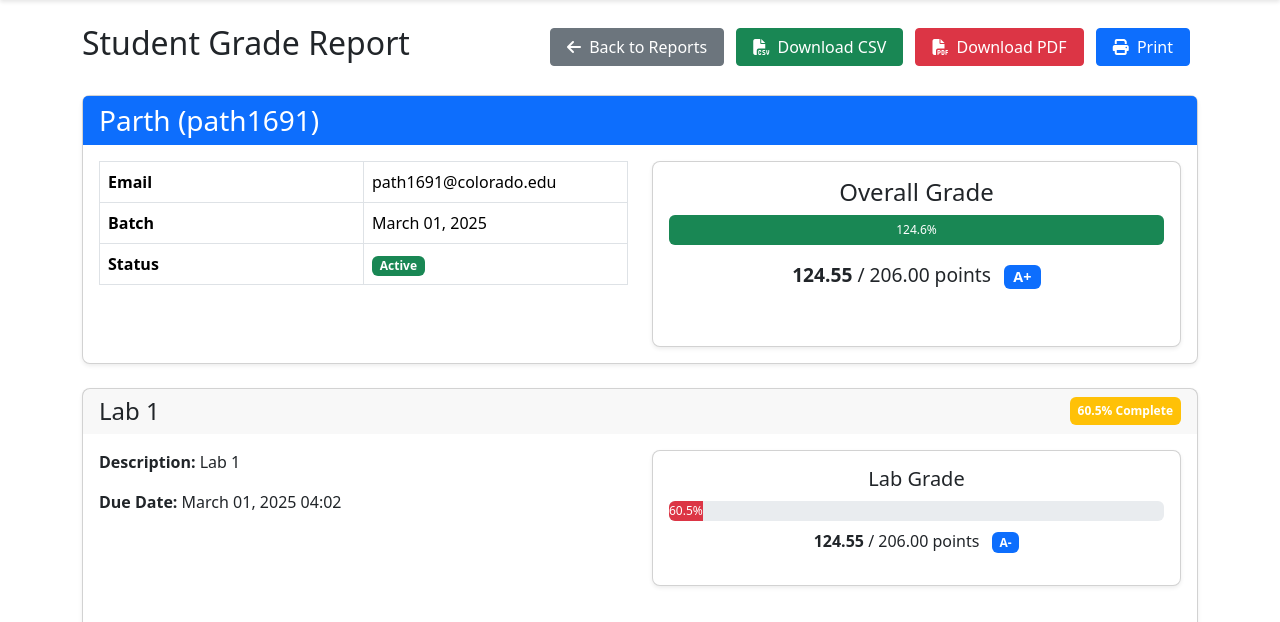
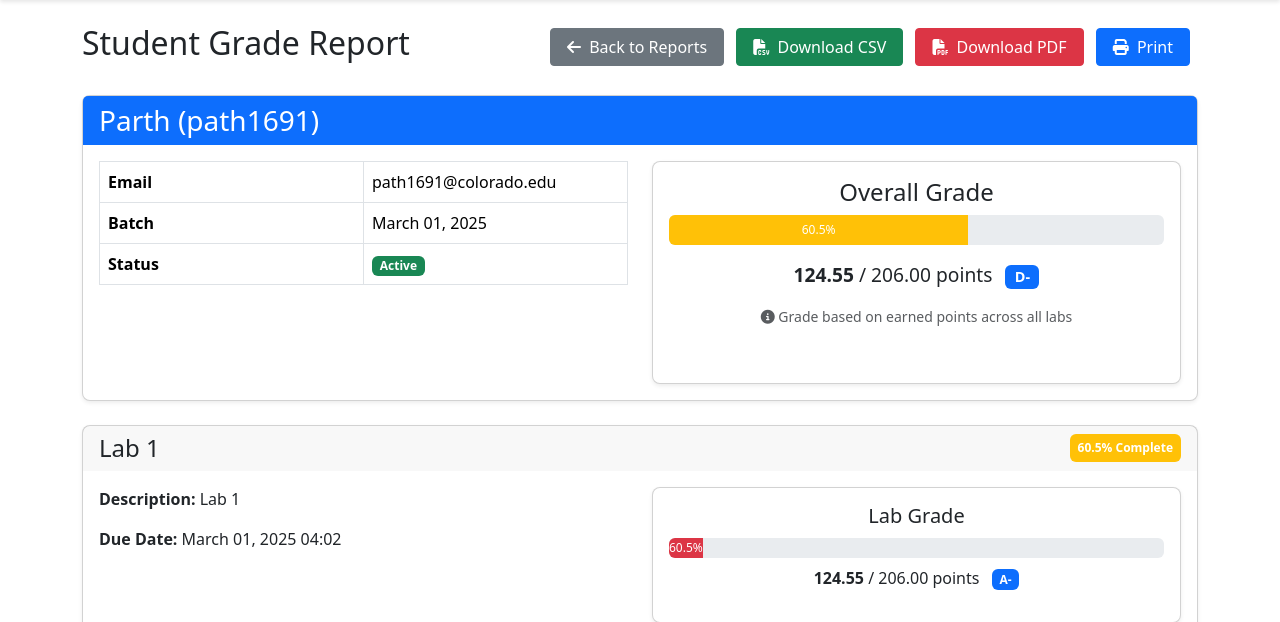
Before and after one commit to parthishere/ESD-Grading, a Django app: page /reports/grades/ in a window 1280 px wide. Shown: the part 57-679 px from the top of the page. Run offline with Django 5.2, Linux system fonts and the light colour scheme; a user stored in the database is signed in; data comes from the database, SQL or seed files in the repository; both versions use the stored data as it was after the commit.

Commit message:
everything works as expected some things still not working like bar graph in report page

```diff
--- a/labs/models.py
+++ b/labs/models.py
@@ -383,8 +383,12 @@ class Student(models.Model):
         earned_points = Decimal('0')
 
         for lab in labs:
-            total_points += lab.total_points
-            earned_points += lab.get_student_score(self)
+            # Use the lab's calculated max score, not the configured total_points
+            max_score = lab.get_max_score()
+            earned_score = lab.get_student_score(self)
+
+            total_points += max_score
+            earned_points += earned_score
 
         if total_points == 0:
             return Decimal('0')
--- a/labs/templates/labs/reports/student_grade_report.html
+++ b/labs/templates/labs/reports/student_grade_report.html
@@ -124,6 +124,10 @@
                                 <p class="grade-summary">
                                     <strong>{{ student_data.earned_points|floatformat:2 }}</strong> / {{ student_data.total_points|floatformat:2 }} points
                                     <span class="badge bg-primary ms-2" title="Using Default Grade Scale">{{ student_data.student.get_course_letter_grade }}</span>
+                                </p>
+                                <p class="text-muted small">
+                                    <i class="fas fa-info-circle"></i>
+                                    Grade based on earned points across all labs
                                 </p>
                             </div>
                         </div>
--- a/labs/views.py
+++ b/labs/views.py
@@ -799,7 +799,7 @@ def ta_report(request):
 
     # Get signoffs for today
     today = timezone.now().date()
-    signoffs_today = signoffs.filter(signed_date__date=today).count()
+    signoffs_today = signoffs.filter(date_submitted__date=today).count()
 
     # Get total signoffs
     total_signoffs = signoffs.count()
@@ -813,7 +813,7 @@ def ta_report(request):
         instructor_signoff_count = instructor_signoffs.count()
 
         # Get signoffs by this instructor today
-        instructor_signoffs_today = instructor_signoffs.filter(signed_date__date=today).count()
+        instructor_signoffs_today = instructor_signoffs.filter(date_submitted__date=today).count()
 
         # Get average rating if any
         avg_rating = 0
@@ -822,8 +822,8 @@ def ta_report(request):
             avg_rating = 4.5
 
         # Get the last signoff date
-        last_signoff = instructor_signoffs.order_by('-signed_date').first()
-        last_signoff_date = last_signoff.signed_date if last_signoff else None
+        last_signoff = instructor_signoffs.order_by('-date_submitted').first()
+        last_signoff_date = last_signoff.date_submitted if last_signoff else None
 
         # Get parts this instructor has signed off on
         signed_parts = Part.objects.filter(signoffs__instructor=instructor, signoffs__status='approved').distinct()
@@ -1467,11 +1467,11 @@ def export_student_grade_csv(request, student_id=None):
             else:
                 row.append("N/A")
 
-        # Add overall scores
+        # Add overall scores calculated from student model
         overall_grade = student.get_overall_grade()
-        row.append(f"{student.get_overall_grade():.2f}%")
-        row.append(f"{overall_grade:.2f}%")
-        row.append(student.get_course_letter_grade())
+        row.append(f"{earned_points}/{total_points}")  # Raw points
+        row.append(f"{overall_grade:.2f}%")  # Percentage
+        row.append(student.get_course_letter_grade())  # Letter grade
 
         writer.writerow(row)
 
```
Also changed, not shown: db.sqlite3.
